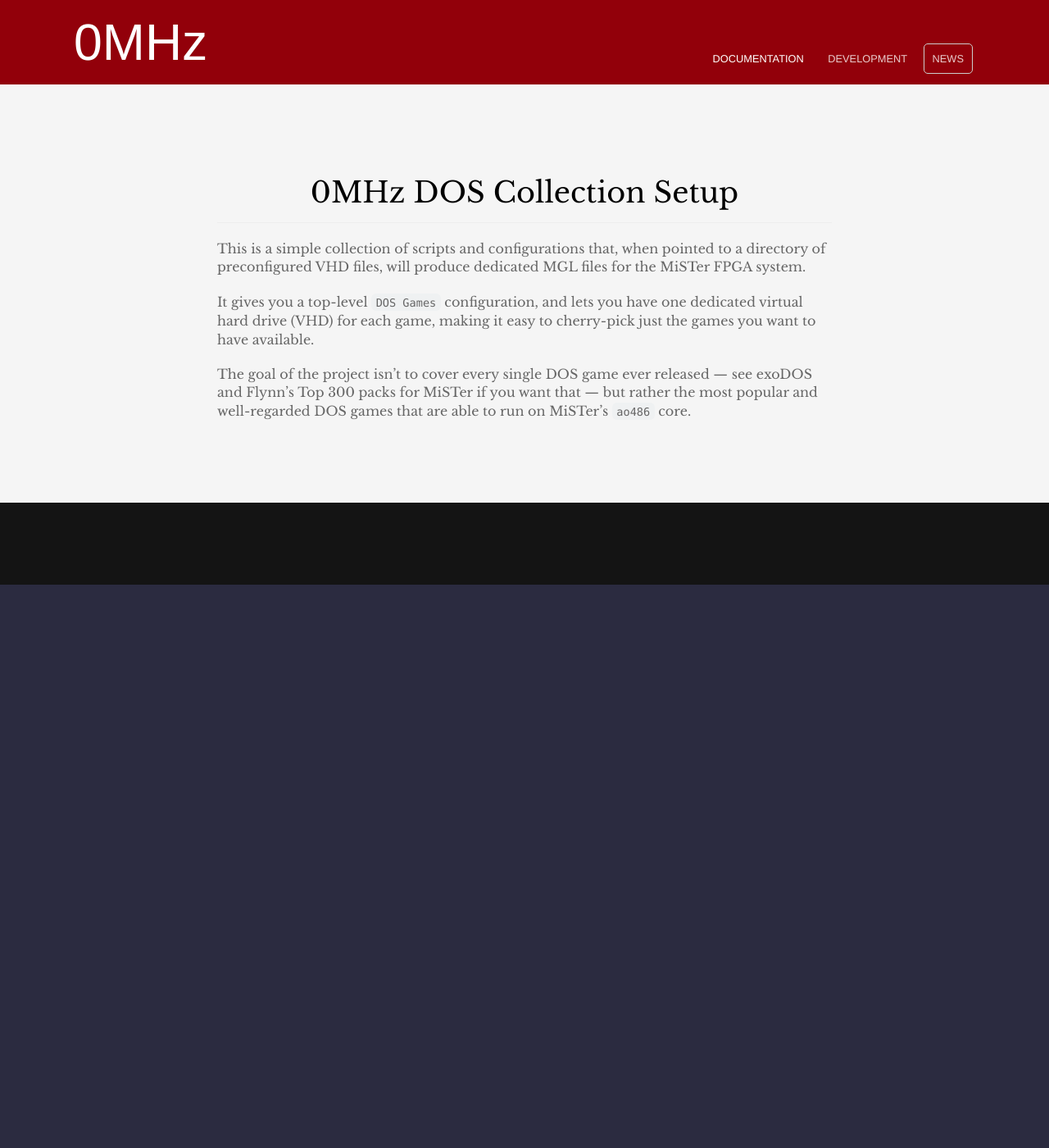
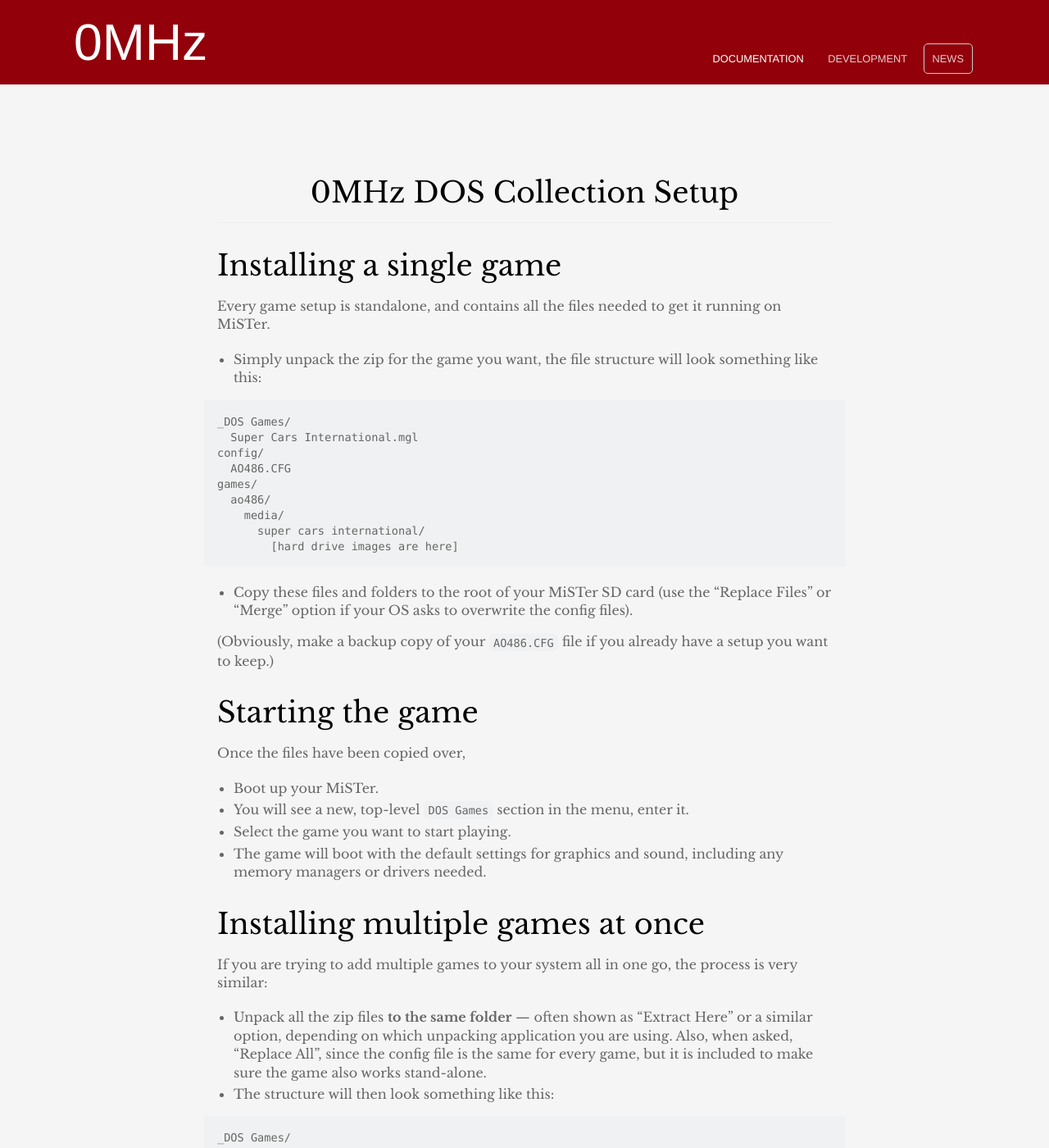
Before and after one commit to 0mhz-net/0mhz-net.github.io, a Jekyll site: the page built from docs.md, in a window 1280 px wide and 1400 px high. Shown: the whole window at 82% size. Built offline with Jekyll 4.4.1, drawn with Linux system fonts in a browser that asks for light colours; some of the changed text lies outside the part shown.

Commit message:
Basic documentation

````diff
--- a/docs.md
+++ b/docs.md
@@ -2,8 +2,61 @@
 title: 0MHz DOS Collection Setup
 ---
 
-This is a simple collection of scripts and configurations that, when pointed to a directory of preconfigured VHD files, will produce dedicated MGL files for the MiSTer FPGA system.
+## Installing a single game
 
-It gives you a top-level `DOS Games` configuration, and lets you have one dedicated virtual hard drive (VHD) for each game, making it easy to cherry-pick just the games you want to have available.
+Every game setup is standalone, and contains all the files needed to get it running on MiSTer.
 
-The goal of the project isn't to cover every single DOS game ever released — see exoDOS and Flynn's Top 300 packs for MiSTer if you want that — but rather the most popular and well-regarded DOS games that are able to run on MiSTer's `ao486` core.
+* Simply unpack the zip for the game you want, the file structure will look something like this:
+
+```
+_DOS Games/
+  Super Cars International.mgl
+config/
+  AO486.CFG
+games/
+  ao486/
+    media/
+      super cars international/
+        [hard drive images are here]
+```
+
+* Copy these files and folders to the root of your MiSTer SD card (use the "Replace Files" or "Merge" option if your OS asks to overwrite the config files).
+
+(Obviously, make a backup copy of your `AO486.CFG` file if you already have a setup you want to keep.)
+
+## Starting the game
+
+Once the files have been copied over,
+
+* Boot up your MiSTer.
+* You will see a new, top-level `DOS Games` section in the menu, enter it.
+* Select the game you want to start playing.
+* The game will boot with the default settings for graphics and sound, including any memory managers or drivers needed.
+
+## Installing multiple games at once
+
+If you are trying to add multiple games to your system all in one go, the process is very similar:
+
+* Unpack all the zip files **to the same folder** — often shown as "Extract Here" or a similar option, depending on which unpacking application you are using. Also, when asked, "Replace All", since the config file is the same for every game, but it is included to make sure the game also works stand-alone.
+* The structure will then look something like this:
+
+```
+_DOS Games/
+  First Game.mgl
+  Second Game.mgl
+  Third Game.mgl
+  …etc.
+config/
+  AO486.CFG
+games/
+  ao486/
+    media/
+      first game/
+        [hard drive images are here]
+      second game/
+        [hard drive images are here]
+      third game/
+        [hard drive images are here]
+
+```
+* Copy these files and folders to the root of your MiSTer SD card. The `.cfg` file is the same for every game, so there will only be one once you have unpacked all the games.
````
